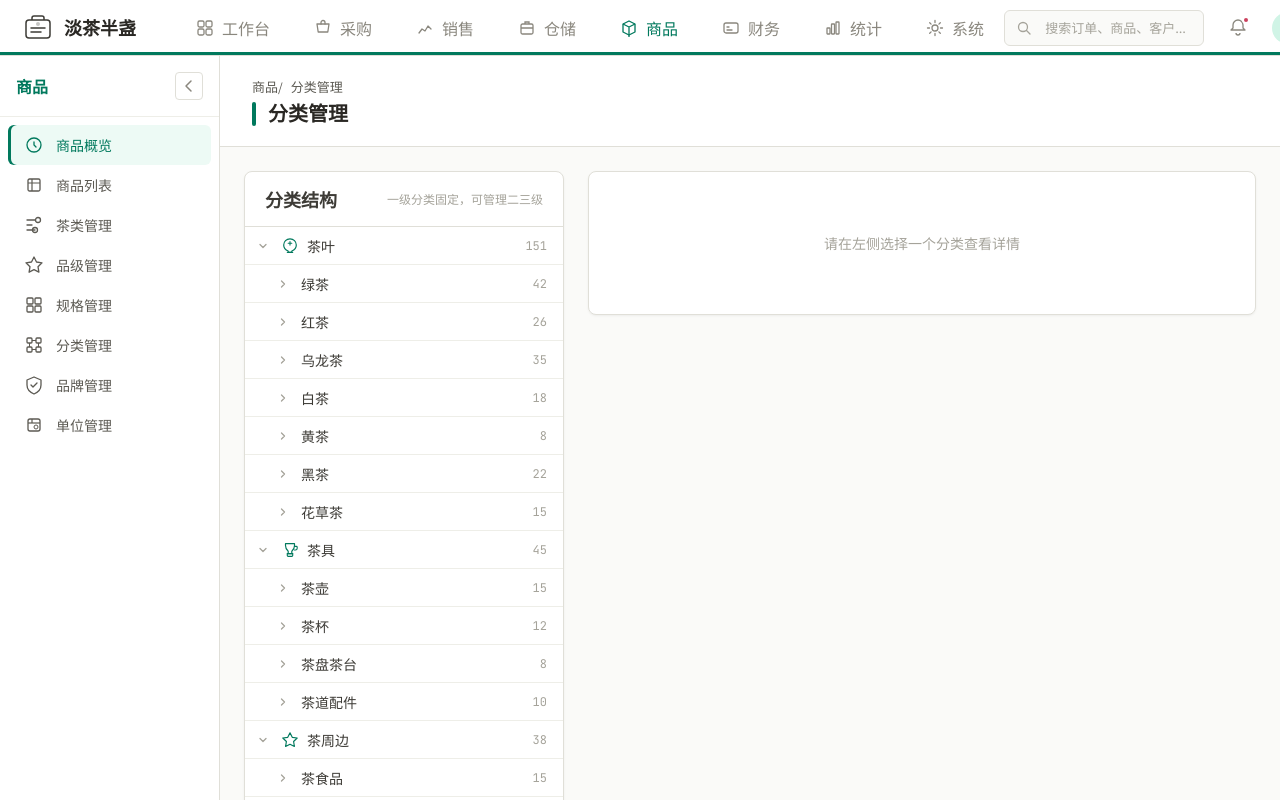
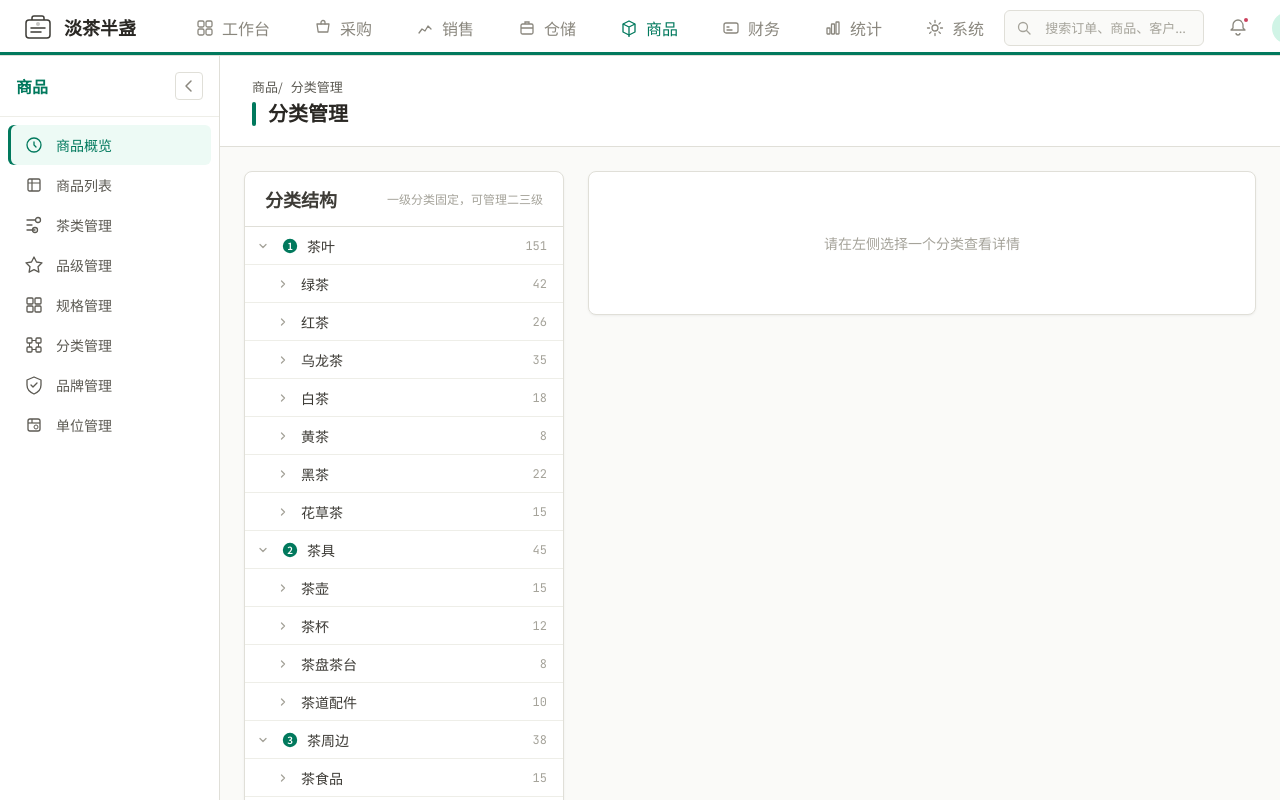
Before and after one commit to zsdxtw/dcbztea-buddy, a React (Vite) app: page /product/product-category in a window 1280 px wide. Shown: the top 800 px of the page. Built offline with nearby package versions, Linux system fonts and the light colour scheme.

Commit message:
feat: 拉取并理解项目文件
Co-authored-by: traeagent <traeagent@users.noreply.github.com>

```diff
--- a/src/pages/product/ProductCategory.tsx
+++ b/src/pages/product/ProductCategory.tsx
@@ -21,23 +21,35 @@ interface CategoryNode {
 }
 
 /* ── 一级分类图标 ── */
-const TeaCategoryIcon = () => (
-  <svg viewBox="0 0 20 20" fill="none"><path d="M10 2C6 2 3 5 3 9c0 3 2 5.5 5 6.5V17h4v-1.5c3-1 5-3.5 5-6.5 0-4-3-7-7-7z" stroke="currentColor" strokeWidth="1.3" strokeLinejoin="round"/><path d="M7 17h6" stroke="currentColor" strokeWidth="1.3" strokeLinecap="round"/><path d="M10 5v4M8 7h4" stroke="currentColor" strokeWidth="1.2" strokeLinecap="round"/></svg>
+const NumberIcon1 = () => (
+  <svg viewBox="0 0 20 20" fill="none">
+    <circle cx="10" cy="10" r="8" fill="var(--color-module-product-base)"/>
+    <text x="10" y="14" textAnchor="middle" fill="white" fontSize="11" fontWeight="600">1</text>
+  </svg>
 );
-const TeawareCategoryIcon = () => (
-  <svg viewBox="0 0 20 20" fill="none"><path d="M5 3h10v2a8 8 0 01-3 6.3V14H8v-2.7A8 8 0 015 5V3z" stroke="currentColor" strokeWidth="1.3" strokeLinejoin="round"/><path d="M7 14h6v2a1 1 0 01-1 1H8a1 1 0 01-1-1v-2z" stroke="currentColor" strokeWidth="1.3"/><path d="M15 6h2a1 1 0 011 1v1a2 2 0 01-2 2h-1" stroke="currentColor" strokeWidth="1.2" strokeLinecap="round"/></svg>
+const NumberIcon2 = () => (
+  <svg viewBox="0 0 20 20" fill="none">
+    <circle cx="10" cy="10" r="8" fill="var(--color-module-product-base)"/>
+    <text x="10" y="14" textAnchor="middle" fill="white" fontSize="11" fontWeight="600">2</text>
+  </svg>
 );
-const PeripheralCategoryIcon = () => (
-  <svg viewBox="0 0 20 20" fill="none"><path d="M10 2l2.5 5 5.5.8-4 3.9.9 5.5L10 14.7 5.1 17.2l.9-5.5-4-3.9L7.5 7z" stroke="currentColor" strokeWidth="1.3" strokeLinejoin="round"/></svg>
+const NumberIcon3 = () => (
+  <svg viewBox="0 0 20 20" fill="none">
+    <circle cx="10" cy="10" r="8" fill="var(--color-module-product-base)"/>
+    <text x="10" y="14" textAnchor="middle" fill="white" fontSize="11" fontWeight="600">3</text>
+  </svg>
 );
-const OtherCategoryIcon = () => (
-  <svg viewBox="0 0 20 20" fill="none"><rect x="3" y="3" width="6" height="6" rx="1" stroke="currentColor" strokeWidth="1.3"/><rect x="11" y="3" width="6" height="6" rx="1" stroke="currentColor" strokeWidth="1.3"/><rect x="3" y="11" width="6" height="6" rx="1" stroke="currentColor" strokeWidth="1.3"/><rect x="11" y="11" width="6" height="6" rx="1" stroke="currentColor" strokeWidth="1.3"/></svg>
+const NumberIcon4 = () => (
+  <svg viewBox="0 0 20 20" fill="none">
+    <circle cx="10" cy="10" r="8" fill="var(--color-module-product-base)"/>
+    <text x="10" y="14" textAnchor="middle" fill="white" fontSize="11" fontWeight="600">4</text>
+  </svg>
 );
 
 /* ── Mock 数据 ── */
 const initialCategories: CategoryNode[] = [
   {
-    id: 'tea', name: '茶叶', icon: <TeaCategoryIcon />, sort: 1, productCount: 151,
+    id: 'tea', name: '茶叶', icon: <NumberIcon1 />, sort: 1, productCount: 151,
     children: [
       {
         id: 'green-tea', name: '绿茶', sort: 1, productCount: 42,
@@ -125,7 +137,7 @@ const initialCategories: CategoryNode[] = [
     ],
   },
   {
-    id: 'teaware', name: '茶具', icon: <TeawareCategoryIcon />, sort: 2, productCount: 45,
+    id: 'teaware', name: '茶具', icon: <NumberIcon2 />, sort: 2, productCount: 45,
     children: [
       {
         id: 'teapot', name: '茶壶', sort: 1, productCount: 15,
@@ -161,7 +173,7 @@ const initialCategories: CategoryNode[] = [
     ],
   },
   {
-    id: 'tea-peripheral', name: '茶周边', icon: <PeripheralCategoryIcon />, sort: 3, productCount: 38,
+    id: 'tea-peripheral', name: '茶周边', icon: <NumberIcon3 />, sort: 3, productCount: 38,
     children: [
       {
         id: 'tea-food', name: '茶食品', sort: 1, productCount: 15,
@@ -190,7 +202,7 @@ const initialCategories: CategoryNode[] = [
     ],
   },
   {
-    id: 'other', name: '其他', icon: <OtherCategoryIcon />, sort: 4, productCount: 12,
+    id: 'other', name: '其他', icon: <NumberIcon4 />, sort: 4, productCount: 12,
     children: [
       {
         id: 'tea-water', name: '泡茶水', sort: 1, productCount: 6,
```
